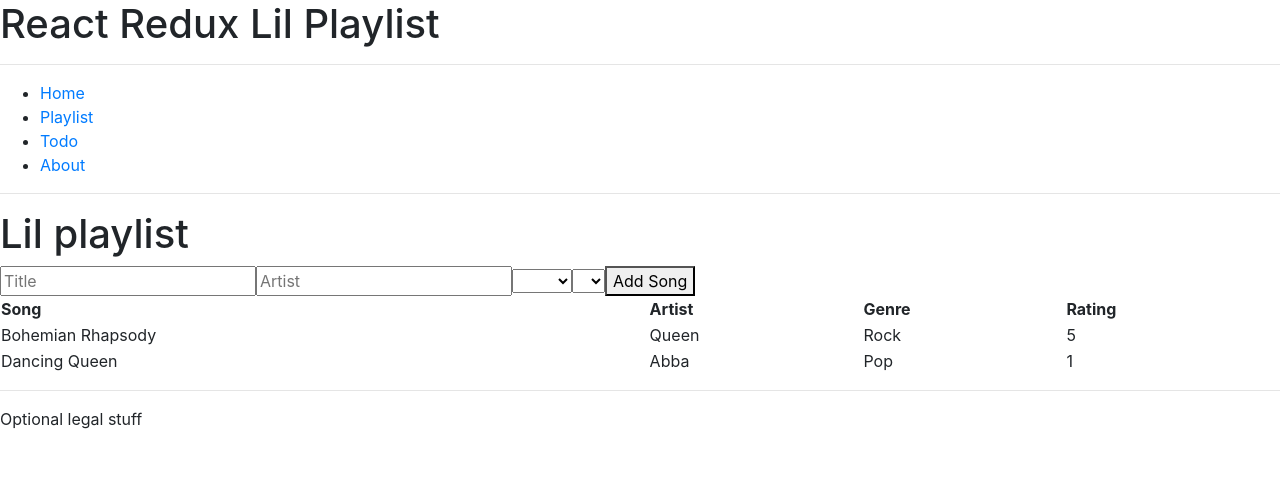
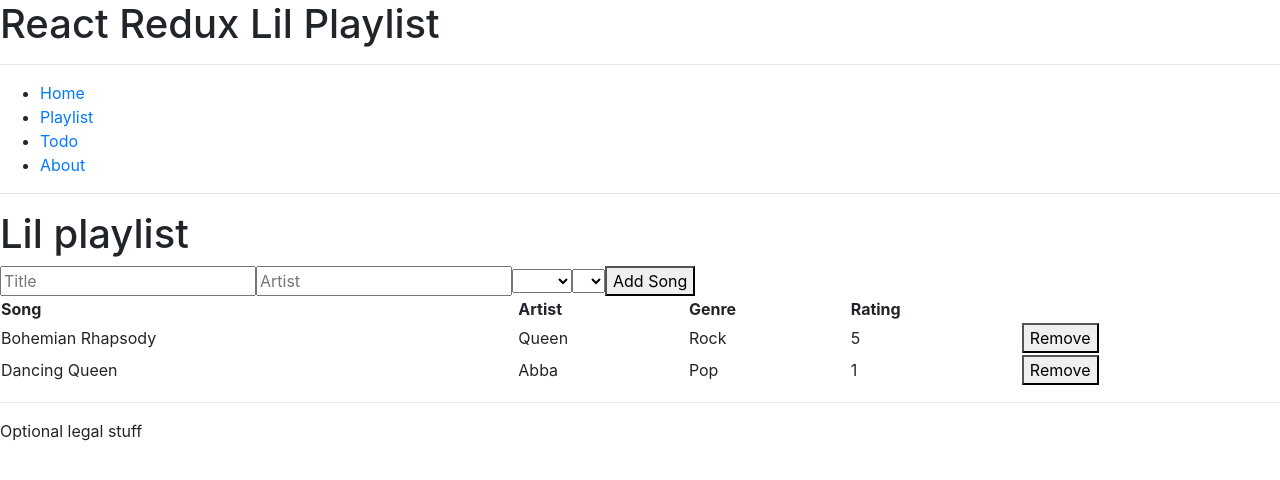
Before and after one commit to Michiel-A-van-Vliet/Michiel_van_Vliet---React-Lil-playlist, a React (Create React App) app: page /playlist in a window 1280 px wide. Shown: the top 480 px of the page. Built offline with nearby package versions, Linux system fonts and the light colour scheme.

Commit message:
Added remove button to SonglistItem. And it actually works!

```diff
--- a/src/features/playlist/Songlist.js
+++ b/src/features/playlist/Songlist.js
@@ -1,16 +1,24 @@
-function Songlist(props) {
+import React from "react";
+import { useSelector } from "react-redux";
+import SonglistItem from "./SonglistItem";
+
+const Songlist = () => {
+  const playlist = useSelector((state) => state.playlist);
+
   return (
     <tbody>
-      {props.songs.map((song) => (
-        <tr key={song.id}>
-          <td className="song-row__item">{song.title}</td>
-          <td className="song-row__item">{song.artist}</td>
-          <td className="song-row__item">{song.genre}</td>
-          <td className="song-row__item">{song.rating}</td>
-        </tr>
+      {playlist.map((song) => (
+        <SonglistItem
+          id={song.id}
+          title={song.title}
+          artist={song.artist}
+          rating={song.rating}
+          genre={song.genre}
+          key={song.id}
+        />
       ))}
     </tbody>
   );
-}
+};
 
 export default Songlist;
--- /dev/null
+++ b/src/features/playlist/SonglistItem.js
@@ -0,0 +1,25 @@
+import React from "react";
+import { useDispatch } from "react-redux";
+import { removeSong } from "./playlistSlice";
+
+const SonglistItem = ({ id, title, artist, genre, rating }) => {
+  const dispatch = useDispatch();
+
+  const handleDeleteSong = () => {
+    dispatch(removeSong({ id: id }));
+  };
+
+  return (
+    <tr>
+      <td className="song-row__item">{title}</td>
+      <td className="song-row__item">{artist}</td>
+      <td className="song-row__item">{genre}</td>
+      <td className="song-row__item">{rating}</td>
+      <td>
+        <button onClick={handleDeleteSong}>Remove</button>
+      </td>
+    </tr>
+  );
+};
+
+export default SonglistItem;
--- a/src/features/playlist/playlistSlice.js
+++ b/src/features/playlist/playlistSlice.js
@@ -25,14 +25,14 @@ export const playlistSlice = createSlice({
       console.log("addSong");
       console.log(state);
     },
-    removeSong: (state) => {
+    removeSong: (state, action) => {
       console.log("RemoveSong");
-      console.log(state);
+      return state.filter((song) => song.id !== action.payload.id);
     },
   },
 });
 
-export const songsList = (state) => state.playlist.songs;
+export const songsList = (state) => state.playlist;
 
 export const { addSong, removeSong } = playlistSlice.actions;
 
```
